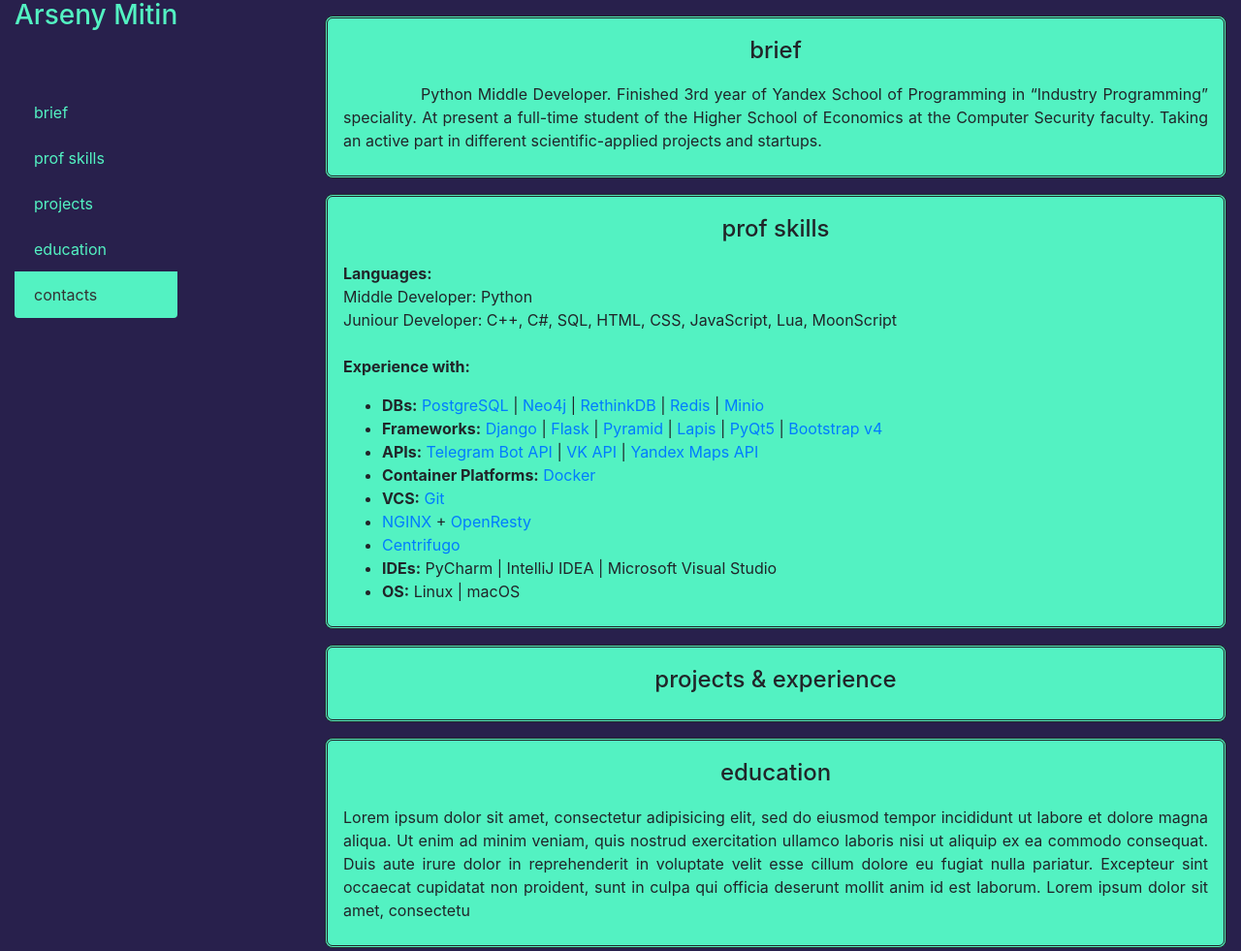
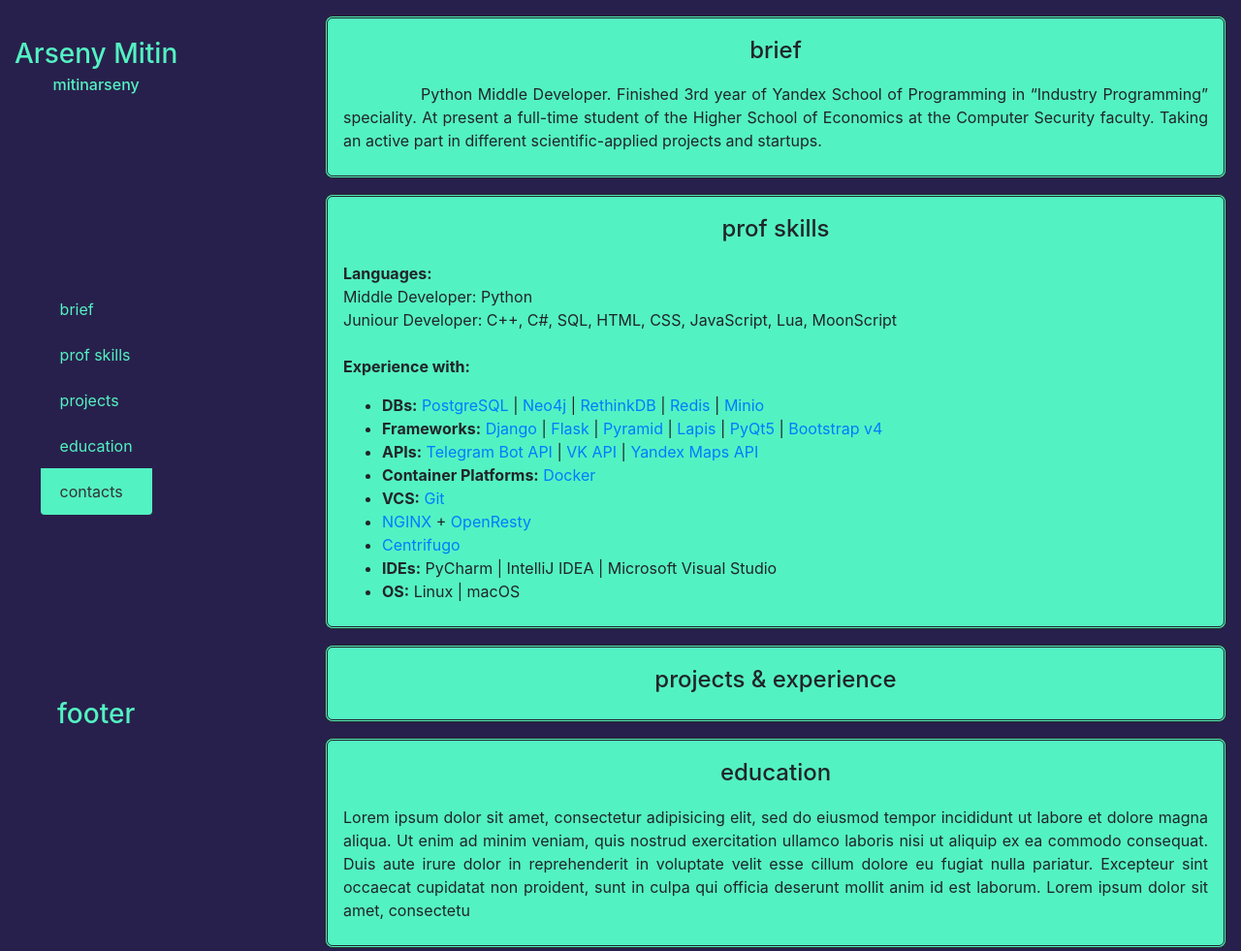
Before and after one commit to cs173/info_html, a plain HTML site: page about.html in a window 1280 px wide. Shown: the top 981 px of the page at 97% size. Drawn offline with nearby package versions, Linux system fonts and the light colour scheme.

Commit message:
vertical sidebar improved

```diff
--- a/about.html
+++ b/about.html
@@ -19,7 +19,10 @@
         <div class="row">
             <div class="col-md-3">
                 <div class="sidenav-wrapper">
-                    <h3 class="label" style="display: table-row; vertical-align: top;" href="#brief">Arseny Mitin</h3>
+                    <div style="margin-top: 5vh;">
+                        <h3 class="label">Arseny Mitin</h3>
+                        <h6 class="label">mitinarseny</h6>
+                    </div>
                     <div id="sidenav" class="list-group">
                         <a class="list-group-item list-group-item-action active" href="#brief">brief</a>
                         <a class="list-group-item list-group-item-action" href="#prof-skills">prof skills</a>
@@ -27,23 +30,11 @@
                         <a class="list-group-item list-group-item-action" href="#education">education</a>
                         <a class="list-group-item list-group-item-action" href="#contacts">contacts</a>
                     </div>
+                    <div style="margin-bottom: 5vh;">
+                        <h3 class="label" href="#brief">footer</h3>
+                    </div>
                 </div>
             </div>
-            <!-- <div class="sidenav-wrapper">
-                <div id="sidenav" class="col-md-3">
-                    <h3 class="label" href="#brief">Arseny Mitin</h3>
-
-                    <div class="list-group">
-                        <a class="list-group-item list-group-item-action active" href="#brief">brief</a>
-                        <a class="list-group-item list-group-item-action" href="#prof-skills">prof skills</a>
-                        <a class="list-group-item list-group-item-action" href="#projects">projects</a>
-                        <a class="list-group-item list-group-item-action" href="#education">education</a>
-                        <a class="list-group-item list-group-item-action" href="#contacts">contacts</a>
-                    </div>
-                    <h3 class="label" href="#brief">Arseny Mitin</h3>
-
-                </div>
-            </div> -->
             <div id="brief" class="col-md-9 ml-md-auto" style="padding-top: 1vh; padding-bottom: 1vh;">
                 <div class="section-wrapper">
                     <div class="section">
--- a/styles.css
+++ b/styles.css
@@ -6,7 +6,10 @@ html, body {
 .sidenav-wrapper {
     position: fixed;
     height: 100%;
-    display: table;
+    display: flex;
+    align-items: center;
+    justify-content: space-between;
+    flex-direction: column;
 }
 
 #sidenav {
@@ -17,8 +20,6 @@ html, body {
 }
 
 .label {
-    margin-top: 5vh;
-    margin-bottom: 5vh;
     text-align: center;
     color: #53F2C2;
 }
```
